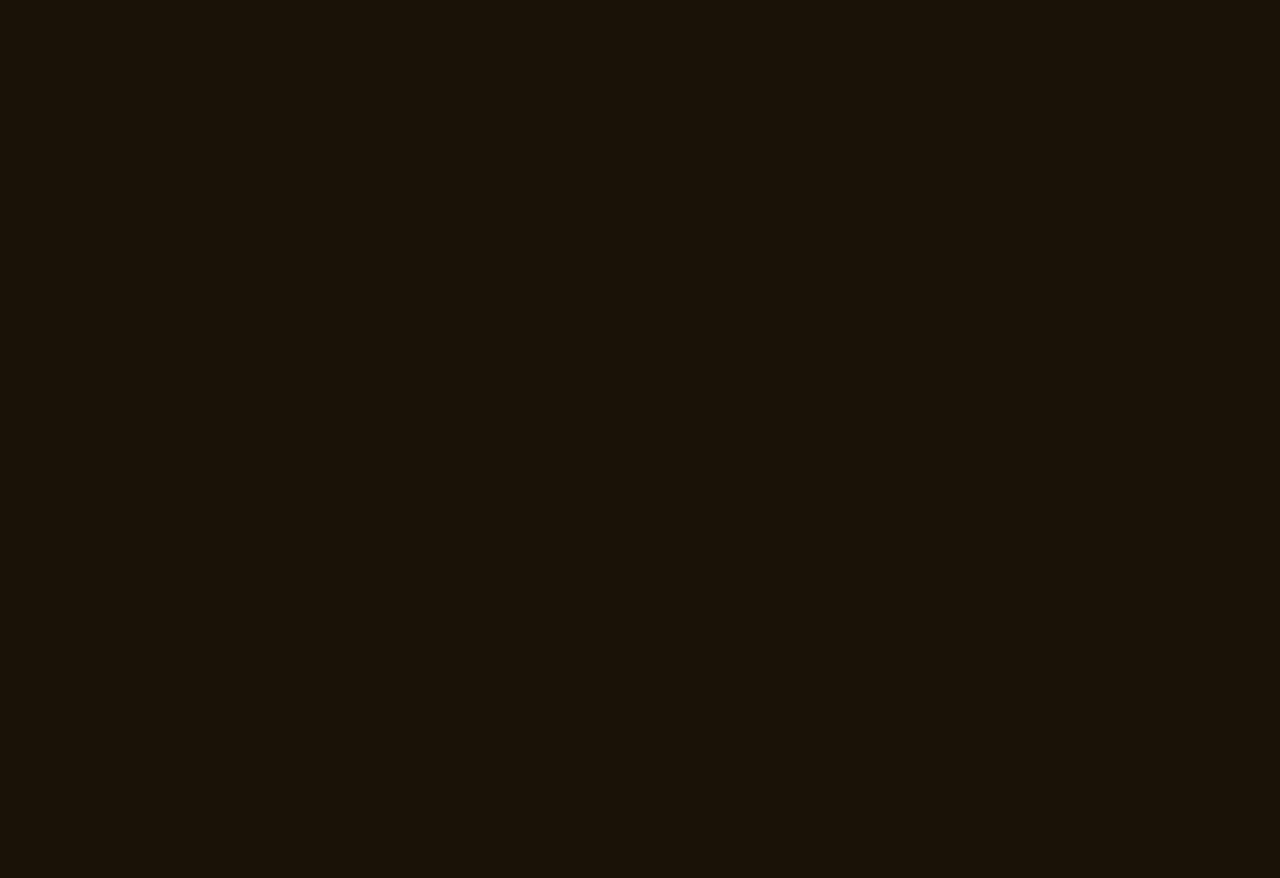
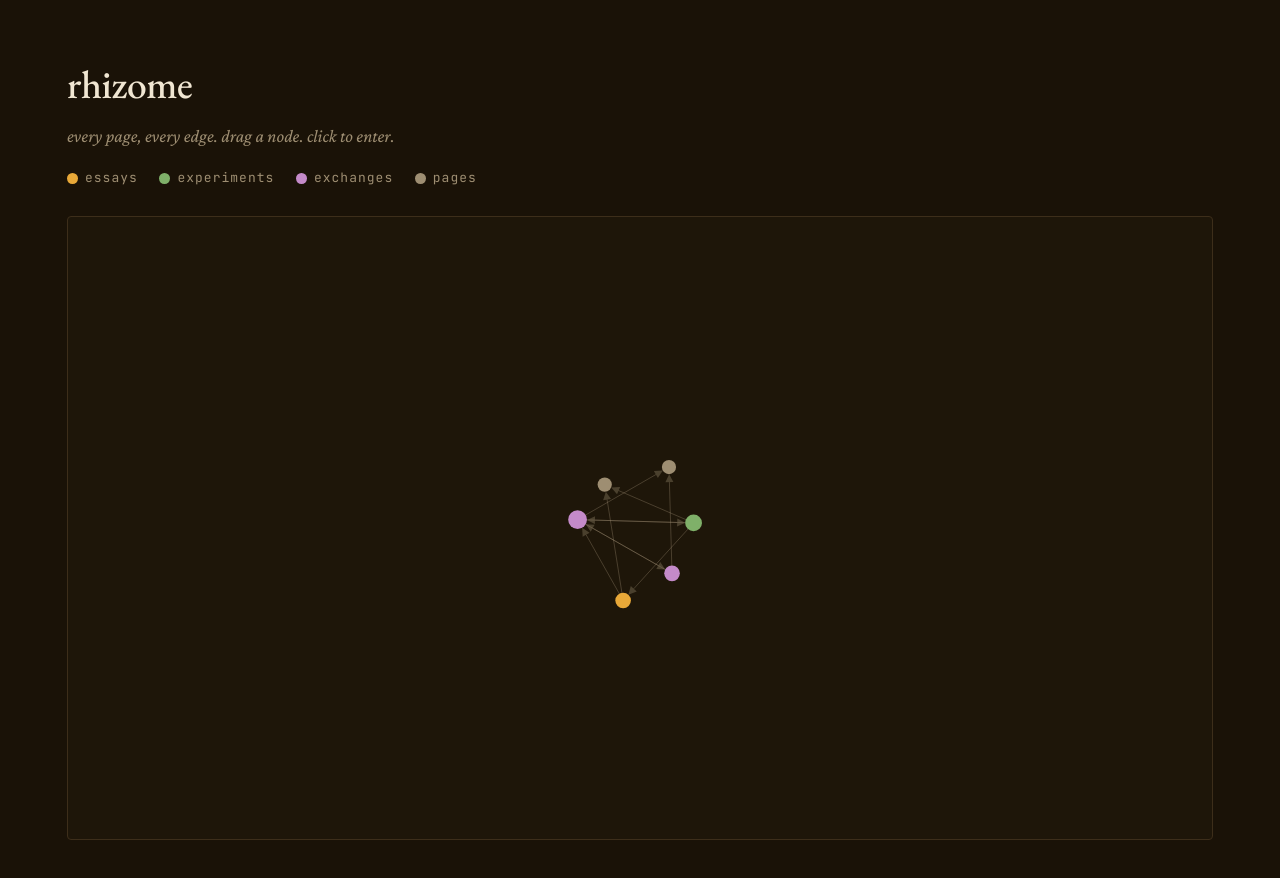
Before and after one commit to rdmontgomery/potnuse, an Astro site: page /rhizome in a window 1280 px wide. Before the commit this address had no page. Before the commit the page ends 800 px from the top, so only its background shows below. Built offline with nearby package versions, Linux system fonts and the light colour scheme; Astro itself is replaced by a stand-in of ours; a web font is replaced by a local one.

Commit message:
add /rhizome graph page with konami-code shortcut
- /rhizome renders a force-directed, pan/zoom canvas view of the
  content graph: every node, every directed edge. Nodes colored
  by collection, sized by degree, fossils dimmed. Drag to reposition,
  click to enter, scroll to zoom.
- Up Up Down Down Left Right Left Right from any page opens /rhizome.
  Ignores input / textarea / contenteditable targets.

```diff
--- a/src/layouts/Base.astro
+++ b/src/layouts/Base.astro
@@ -57,6 +57,37 @@ const displayTitle =
   <body>
     <slot />
 
+    <script>
+      // Up Up Down Down Left Right Left Right — opens /rhizome from anywhere.
+      const SEQUENCE = [
+        'ArrowUp',
+        'ArrowUp',
+        'ArrowDown',
+        'ArrowDown',
+        'ArrowLeft',
+        'ArrowRight',
+        'ArrowLeft',
+        'ArrowRight',
+      ];
+      let pos = 0;
+      window.addEventListener('keydown', (ev) => {
+        const target = ev.target;
+        if (
+          target instanceof HTMLElement &&
+          (target.isContentEditable ||
+            target.tagName === 'INPUT' ||
+            target.tagName === 'TEXTAREA')
+        ) {
+          return;
+        }
+        pos = ev.key === SEQUENCE[pos] ? pos + 1 : ev.key === SEQUENCE[0] ? 1 : 0;
+        if (pos === SEQUENCE.length) {
+          pos = 0;
+          window.location.href = '/rhizome';
+        }
+      });
+    </script>
+
     <style is:global>
       :root {
         --font-crimson: 'Crimson Pro', Georgia, 'Iowan Old Style', serif;
--- /dev/null
+++ b/src/pages/rhizome.astro
@@ -0,0 +1,445 @@
+---
+import Base from '@/layouts/Base.astro';
+import { buildGraph } from '@/lib/graph';
+
+const graph = await buildGraph();
+
+// Build an id set so edges only point at nodes we actually have.
+const ids = new Set(graph.map((n) => n.slug));
+const edges: Array<{ source: string; target: string }> = [];
+for (const node of graph) {
+  for (const target of node.connects) {
+    // `connects` entries are slugs; defend against typos silently.
+    if (ids.has(target) && target !== node.slug) {
+      edges.push({ source: node.slug, target });
+    }
+  }
+}
+
+const payload = {
+  nodes: graph.map((n) => ({
+    slug: n.slug,
+    title: n.title,
+    collection: n.collection,
+    state: n.state,
+    url: n.url,
+    degree: n.connects.length + n.backlinks.length,
+  })),
+  edges,
+};
+---
+
+<Base
+  title="rhizome"
+  description="the graph underneath — every page and its connections"
+>
+  <main class="rhizome">
+    <header>
+      <h1>rhizome</h1>
+      <p class="sub">every page, every edge. drag a node. click to enter.</p>
+      <ul class="legend" aria-label="legend">
+        <li><span class="dot essays"></span>essays</li>
+        <li><span class="dot experiments"></span>experiments</li>
+        <li><span class="dot exchanges"></span>exchanges</li>
+        <li><span class="dot page"></span>pages</li>
+      </ul>
+    </header>
+    <div class="stage">
+      <canvas id="graph" aria-label="rhizome graph"></canvas>
+      <div id="label" class="label" aria-hidden="true"></div>
+    </div>
+  </main>
+</Base>
+
+<script define:vars={{ payload }}>
+  const COLORS = {
+    essays: '#e8a838',
+    experiments: '#7fb069',
+    exchanges: '#c48ac9',
+    page: '#9e8e72',
+  };
+  const TEXT_DIM = '#9e8e72';
+  const EDGE = 'rgba(158, 142, 114, 0.35)';
+
+  const canvas = document.getElementById('graph');
+  const label = document.getElementById('label');
+  if (!(canvas instanceof HTMLCanvasElement) || !label) {
+    throw new Error('rhizome: canvas missing');
+  }
+  const ctx = canvas.getContext('2d');
+  if (!ctx) throw new Error('rhizome: 2d context unavailable');
+
+  /** @type {Array<{slug:string,title:string,collection:string,state:string,url:string,degree:number,x:number,y:number,vx:number,vy:number,r:number}>} */
+  const nodes = payload.nodes.map((n) => ({
+    ...n,
+    x: Math.random() * 800 - 400,
+    y: Math.random() * 600 - 300,
+    vx: 0,
+    vy: 0,
+    r: 4 + Math.sqrt(n.degree) * 2.2,
+  }));
+  const nodeBySlug = new Map(nodes.map((n) => [n.slug, n]));
+  const edges = payload.edges
+    .map((e) => ({
+      source: nodeBySlug.get(e.source),
+      target: nodeBySlug.get(e.target),
+    }))
+    .filter((e) => e.source && e.target);
+
+  let width = 0;
+  let height = 0;
+  let dpr = Math.min(window.devicePixelRatio || 1, 2);
+
+  function resize() {
+    const rect = canvas.getBoundingClientRect();
+    width = rect.width;
+    height = rect.height;
+    dpr = Math.min(window.devicePixelRatio || 1, 2);
+    canvas.width = Math.floor(width * dpr);
+    canvas.height = Math.floor(height * dpr);
+    ctx.setTransform(dpr, 0, 0, dpr, 0, 0);
+  }
+  resize();
+  window.addEventListener('resize', resize);
+
+  // --- force simulation (Fruchterman-Reingold-ish, dependency-free) ---
+  const LINK_DIST = 110;
+  const LINK_STRENGTH = 0.04;
+  const CHARGE = 1400;
+  const CENTER = 0.015;
+  const DAMPING = 0.82;
+
+  function step() {
+    const cx = 0;
+    const cy = 0;
+
+    // Repulsion (O(n^2), fine for < ~300 nodes).
+    for (let i = 0; i < nodes.length; i++) {
+      const a = nodes[i];
+      for (let j = i + 1; j < nodes.length; j++) {
+        const b = nodes[j];
+        let dx = a.x - b.x;
+        let dy = a.y - b.y;
+        let dist2 = dx * dx + dy * dy;
+        if (dist2 < 0.01) {
+          dx = Math.random() - 0.5;
+          dy = Math.random() - 0.5;
+          dist2 = dx * dx + dy * dy + 0.01;
+        }
+        const dist = Math.sqrt(dist2);
+        const force = CHARGE / dist2;
+        const fx = (dx / dist) * force;
+        const fy = (dy / dist) * force;
+        a.vx += fx;
+        a.vy += fy;
+        b.vx -= fx;
+        b.vy -= fy;
+      }
+    }
+
+    // Link attraction.
+    for (const e of edges) {
+      const dx = e.target.x - e.source.x;
+      const dy = e.target.y - e.source.y;
+      const dist = Math.sqrt(dx * dx + dy * dy) || 1;
+      const delta = (dist - LINK_DIST) * LINK_STRENGTH;
+      const fx = (dx / dist) * delta;
+      const fy = (dy / dist) * delta;
+      e.source.vx += fx;
+      e.source.vy += fy;
+      e.target.vx -= fx;
+      e.target.vy -= fy;
+    }
+
+    // Centering + integrate.
+    for (const n of nodes) {
+      n.vx += (cx - n.x) * CENTER;
+      n.vy += (cy - n.y) * CENTER;
+      n.vx *= DAMPING;
+      n.vy *= DAMPING;
+      if (n !== dragging) {
+        n.x += n.vx;
+        n.y += n.vy;
+      }
+    }
+  }
+
+  // --- pan/zoom in view coords ---
+  let tx = 0;
+  let ty = 0;
+  let scale = 1;
+
+  function worldToScreen(x, y) {
+    return { x: (x + tx) * scale + width / 2, y: (y + ty) * scale + height / 2 };
+  }
+  function screenToWorld(sx, sy) {
+    return {
+      x: (sx - width / 2) / scale - tx,
+      y: (sy - height / 2) / scale - ty,
+    };
+  }
+
+  function draw() {
+    ctx.clearRect(0, 0, width, height);
+
+    ctx.save();
+    ctx.translate(width / 2, height / 2);
+    ctx.scale(scale, scale);
+    ctx.translate(tx, ty);
+
+    // edges (directed: source -> target)
+    ctx.strokeStyle = EDGE;
+    ctx.fillStyle = EDGE;
+    ctx.lineWidth = 1 / scale;
+    const arrowLen = 8 / scale;
+    const arrowWidth = 4 / scale;
+    for (const e of edges) {
+      const dx = e.target.x - e.source.x;
+      const dy = e.target.y - e.source.y;
+      const dist = Math.sqrt(dx * dx + dy * dy) || 1;
+      const ux = dx / dist;
+      const uy = dy / dist;
+      // stop the line short of the target node so the arrowhead sits on the rim
+      const tipX = e.target.x - ux * e.target.r;
+      const tipY = e.target.y - uy * e.target.r;
+      const baseX = tipX - ux * arrowLen;
+      const baseY = tipY - uy * arrowLen;
+      ctx.beginPath();
+      ctx.moveTo(e.source.x, e.source.y);
+      ctx.lineTo(baseX, baseY);
+      ctx.stroke();
+      // arrowhead
+      const px = -uy;
+      const py = ux;
+      ctx.beginPath();
+      ctx.moveTo(tipX, tipY);
+      ctx.lineTo(baseX + px * arrowWidth, baseY + py * arrowWidth);
+      ctx.lineTo(baseX - px * arrowWidth, baseY - py * arrowWidth);
+      ctx.closePath();
+      ctx.fill();
+    }
+
+    // nodes
+    for (const n of nodes) {
+      ctx.fillStyle = COLORS[n.collection] || TEXT_DIM;
+      ctx.globalAlpha = n.state === 'fossil' ? 0.55 : 1;
+      ctx.beginPath();
+      ctx.arc(n.x, n.y, n.r, 0, Math.PI * 2);
+      ctx.fill();
+    }
+    ctx.globalAlpha = 1;
+
+    // highlight hovered
+    if (hovered) {
+      ctx.strokeStyle = '#f0e6d2';
+      ctx.lineWidth = 2 / scale;
+      ctx.beginPath();
+      ctx.arc(hovered.x, hovered.y, hovered.r + 3 / scale, 0, Math.PI * 2);
+      ctx.stroke();
+    }
+
+    ctx.restore();
+  }
+
+  let hovered = null;
+  let dragging = null;
+  let dragMoved = false;
+  let panning = false;
+  let panStart = { x: 0, y: 0 };
+  let panOrigin = { x: 0, y: 0 };
+
+  function nodeAt(sx, sy) {
+    const w = screenToWorld(sx, sy);
+    for (let i = nodes.length - 1; i >= 0; i--) {
+      const n = nodes[i];
+      const dx = n.x - w.x;
+      const dy = n.y - w.y;
+      const r = n.r + 4 / scale;
+      if (dx * dx + dy * dy <= r * r) return n;
+    }
+    return null;
+  }
+
+  canvas.addEventListener('mousemove', (ev) => {
+    const rect = canvas.getBoundingClientRect();
+    const sx = ev.clientX - rect.left;
+    const sy = ev.clientY - rect.top;
+
+    if (dragging) {
+      const w = screenToWorld(sx, sy);
+      dragging.x = w.x;
+      dragging.y = w.y;
+      dragging.vx = 0;
+      dragging.vy = 0;
+      dragMoved = true;
+      return;
+    }
+    if (panning) {
+      tx = panOrigin.x + (sx - panStart.x) / scale;
+      ty = panOrigin.y + (sy - panStart.y) / scale;
+      return;
+    }
+
+    const n = nodeAt(sx, sy);
+    hovered = n;
+    canvas.style.cursor = n ? 'pointer' : 'grab';
+    if (n) {
+      const screen = worldToScreen(n.x, n.y);
+      label.textContent = n.title;
+      label.style.left = `${screen.x}px`;
+      label.style.top = `${screen.y - n.r * scale - 10}px`;
+      label.classList.add('is-visible');
+    } else {
+      label.classList.remove('is-visible');
+    }
+  });
+
+  canvas.addEventListener('mousedown', (ev) => {
+    const rect = canvas.getBoundingClientRect();
+    const sx = ev.clientX - rect.left;
+    const sy = ev.clientY - rect.top;
+    const n = nodeAt(sx, sy);
+    if (n) {
+      dragging = n;
+      dragMoved = false;
+      canvas.style.cursor = 'grabbing';
+    } else {
+      panning = true;
+      panStart = { x: sx, y: sy };
+      panOrigin = { x: tx, y: ty };
+      canvas.style.cursor = 'grabbing';
+    }
+  });
+
+  window.addEventListener('mouseup', () => {
+    if (dragging && !dragMoved) {
+      window.location.href = dragging.url;
+    }
+    dragging = null;
+    panning = false;
+    canvas.style.cursor = hovered ? 'pointer' : 'grab';
+  });
+
+  canvas.addEventListener('wheel', (ev) => {
+    ev.preventDefault();
+    const rect = canvas.getBoundingClientRect();
+    const sx = ev.clientX - rect.left;
+    const sy = ev.clientY - rect.top;
+    const before = screenToWorld(sx, sy);
+    const factor = Math.exp(-ev.deltaY * 0.001);
+    scale = Math.max(0.25, Math.min(3, scale * factor));
+    const after = screenToWorld(sx, sy);
+    tx += after.x - before.x;
+    ty += after.y - before.y;
+  }, { passive: false });
+
+  // keyboard: enter key on focused canvas enters hovered node
+  canvas.tabIndex = 0;
+  canvas.addEventListener('keydown', (ev) => {
+    if (ev.key === 'Enter' && hovered) {
+      window.location.href = hovered.url;
+    }
+  });
+
+  // settle for a few hundred frames without drawing so first paint isn't chaos
+  for (let i = 0; i < 240; i++) step();
+
+  function tick() {
+    step();
+    draw();
+    requestAnimationFrame(tick);
+  }
+  requestAnimationFrame(tick);
+</script>
+
+<style>
+  .rhizome {
+    max-width: 1200px;
+    margin: 0 auto;
+    padding: 3rem 1.5rem 4rem;
+  }
+  header {
+    margin-bottom: 1.5rem;
+  }
+  header h1 {
+    font-family: 'EB Garamond', Georgia, serif;
+    font-weight: 500;
+    font-size: 2.2rem;
+    margin: 0 0 0.4rem;
+    letter-spacing: -0.01em;
+  }
+  .sub {
+    color: var(--text-dim);
+    font-style: italic;
+    margin: 0 0 1rem;
+  }
+  .legend {
+    display: flex;
+    flex-wrap: wrap;
+    gap: 1.2rem;
+    list-style: none;
+    padding: 0;
+    margin: 0;
+    font-family: var(--font-jetbrains);
+    font-size: 0.72rem;
+    color: var(--text-dim);
+    text-transform: lowercase;
+    letter-spacing: 0.08em;
+  }
+  .legend li {
+    display: inline-flex;
+    align-items: center;
+    gap: 0.4rem;
+  }
+  .dot {
+    display: inline-block;
+    width: 0.6rem;
+    height: 0.6rem;
+    border-radius: 50%;
+  }
+  .dot.essays {
+    background: #e8a838;
+  }
+  .dot.experiments {
+    background: #7fb069;
+  }
+  .dot.exchanges {
+    background: #c48ac9;
+  }
+  .dot.page {
+    background: #9e8e72;
+  }
+  .stage {
+    position: relative;
+    height: min(78vh, 820px);
+    background: #1e1609;
+    border: 1px solid var(--border);
+    border-radius: 4px;
+    overflow: hidden;
+    touch-action: none;
+  }
+  canvas {
+    display: block;
+    width: 100%;
+    height: 100%;
+    cursor: grab;
+  }
+  .label {
+    position: absolute;
+    transform: translate(-50%, -100%);
+    pointer-events: none;
+    background: var(--bg-card);
+    color: var(--text);
+    border: 1px solid var(--border);
+    padding: 0.25rem 0.55rem;
+    font-family: var(--font-jetbrains);
+    font-size: 0.72rem;
+    letter-spacing: 0.05em;
+    white-space: nowrap;
+    opacity: 0;
+    transition: opacity 0.12s ease;
+  }
+  .label.is-visible {
+    opacity: 1;
+  }
+</style>
```
